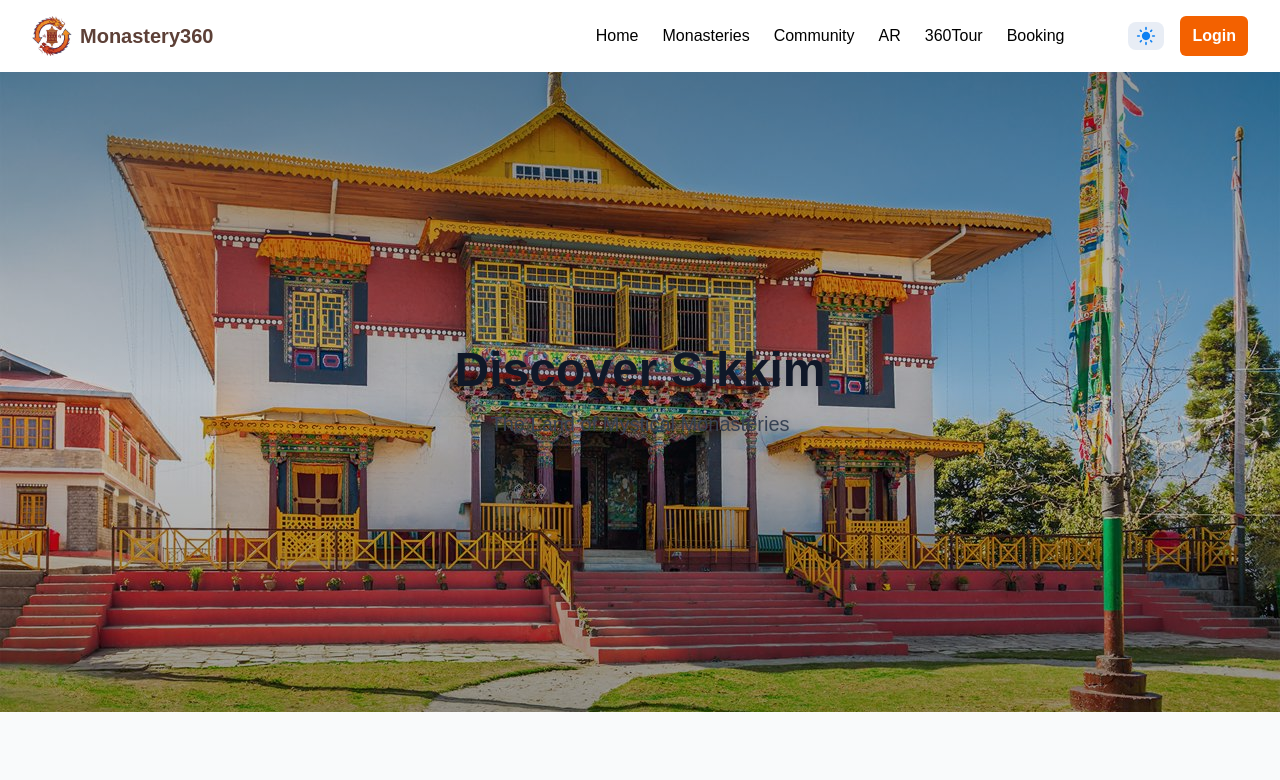
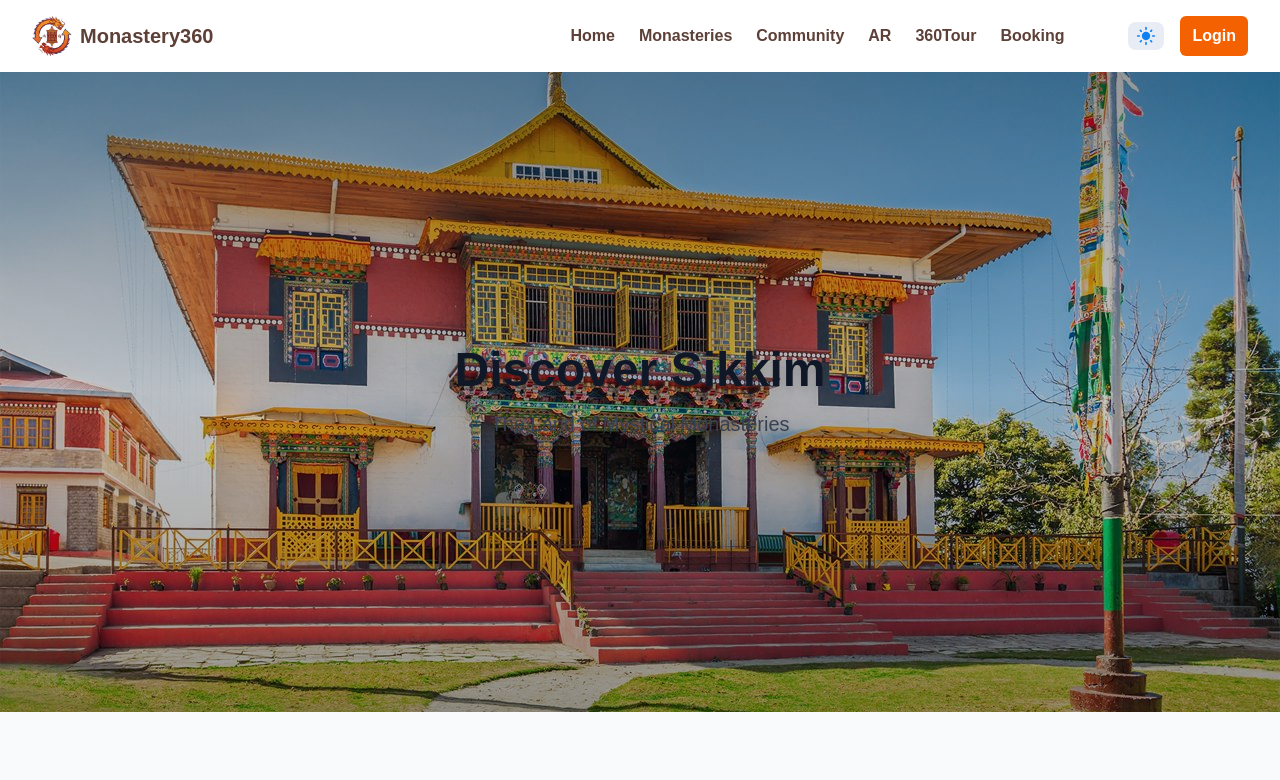
Before and after one commit to Saumya-b10/SITE_REACT, a React (Vite) app: page / in a window 1280 px wide. Shown: the top 780 px of the page. Built offline with nearby package versions, Linux system fonts and the light colour scheme.

Commit message:
Update Navbar.jsx

```diff
--- a/src/components/Navbar.jsx
+++ b/src/components/Navbar.jsx
@@ -2,7 +2,6 @@ import React, { useEffect, useState } from "react";
 import { NavLink, useNavigate } from "react-router-dom";
 import { MdDarkMode } from "react-icons/md";
 import { MdLightMode } from "react-icons/md";
-import { useAuth } from "../context/AuthContext";
 
 const Navbar = ({ setMenuOpen, menuOpen }) => {
   const navigate = useNavigate();
@@ -43,52 +42,58 @@ const Navbar = ({ setMenuOpen, menuOpen }) => {
           </NavLink>
 
           {/* Desktop Menu */}
-          <ul className="hidden md:flex justify-between items-center space-x-6 gap-10  font-medium">
+          <ul className="hidden md:flex justify-between items-center space-x-6 gap-10">
             <div className="flex space-x-6">
               <li>
+                {/* MODIFIED: Added font-bold and text color */}
                 <NavLink
                   to="/"
-                  className="hover:text-[#5D4037] dark:text-[#D7CCC8]"
+                  className="font-bold text-[#5D4037] dark:text-[#D7CCC8]"
                 >
                   Home
                 </NavLink>
               </li>
               <li>
+                {/* MODIFIED: Added font-bold and text color */}
                 <NavLink
                   to="/monasteries"
-                  className="hover:text-[#5D4037] dark:text-[#D7CCC8]"
+                  className="font-bold text-[#5D4037] dark:text-[#D7CCC8]"
                 >
                   Monasteries
                 </NavLink>
               </li>
               <li>
+                {/* MODIFIED: Added font-bold and text color */}
                 <NavLink
                   to="/community"
-                  className="hover:text-[#5D4037] dark:text-[#D7CCC8]"
+                  className="font-bold text-[#5D4037] dark:text-[#D7CCC8]"
                 >
                   Community
                 </NavLink>
               </li>
               <li>
+                {/* MODIFIED: Added font-bold and text color */}
                 <NavLink
                   to="/ar"
-                  className="hover:text-[#5D4037] dark:text-[#D7CCC8]"
+                  className="font-bold text-[#5D4037] dark:text-[#D7CCC8]"
                 >
                   AR
                 </NavLink>
               </li>
               <li>
+                {/* MODIFIED: Added font-bold and text color */}
                 <NavLink
                   to="/360tour"
-                  className="hover:text-[#5D4037] dark:text-[#D7CCC8]"
+                  className="font-bold text-[#5D4037] dark:text-[#D7CCC8]"
                 >
                   360Tour
                 </NavLink>
               </li>
               <li>
+                {/* MODIFIED: Added font-bold and text color */}
                 <NavLink
                   to="/booking"
-                  className="hover:text-[#5D4037] dark:text-[#D7CCC8]"
+                  className="font-bold text-[#5D4037] dark:text-[#D7CCC8]"
                 >
                   Booking
                 </NavLink>
@@ -130,49 +135,55 @@ const Navbar = ({ setMenuOpen, menuOpen }) => {
           <ul className="md:hidden flex flex-col space-y-4 p-4 bg-white dark:bg-gray-900 shadow-lg transition-colors">
             <div className="space-y-4">
               <li>
+                 {/* MODIFIED: Added font-bold and text color */}
                 <NavLink
                   to="/"
-                  className="hover:text-[#5D4037] dark:hover:text-[#D7CCC8]"
+                  className="font-bold text-[#5D4037] dark:text-[#D7CCC8]"
                 >
                   Home
                 </NavLink>
               </li>
               <li>
+                 {/* MODIFIED: Added font-bold and text color */}
                 <NavLink
                   to="/monasteries"
-                  className="hover:text-[#5D4037] dark:hover:text-[#D7CCC8]"
+                  className="font-bold text-[#5D4037] dark:text-[#D7CCC8]"
                 >
                   Monasteries
                 </NavLink>
               </li>
               <li>
+                 {/* MODIFIED: Added font-bold and text color */}
                 <NavLink
                   to="/community"
-                  className="hover:text-[#5D4037] dark:hover:text-[#D7CCC8]"
+                  className="font-bold text-[#5D4037] dark:text-[#D7CCC8]"
                 >
                   Community
                 </NavLink>
               </li>
               <li>
+                 {/* MODIFIED: Added font-bold and text color */}
                 <NavLink
                   to="/ar"
-                  className="hover:text-[#5D4037] dark:hover:text-[#D7CCC8]"
+                  className="font-bold text-[#5D4037] dark:text-[#D7CCC8]"
                 >
                   AR
                 </NavLink>
               </li>
               <li>
+                 {/* MODIFIED: Added font-bold and text color */}
                 <NavLink
                   to="/360tour"
-                  className="hover:text-[#5D4037] dark:hover:text-[#D7CCC8]"
+                  className="font-bold text-[#5D4037] dark:text-[#D7CCC8]"
                 >
                   360Tour
                 </NavLink>
               </li>
               <li>
+                 {/* MODIFIED: Added font-bold and text color */}
                 <NavLink
                   to="/booking"
-                  className="hover:text-[#5D4037] dark:hover:text-[#D7CCC8]"
+                  className="font-bold text-[#5D4037] dark:text-[#D7CCC8]"
                 >
                   Booking
                 </NavLink>
@@ -189,7 +200,7 @@ const Navbar = ({ setMenuOpen, menuOpen }) => {
                   <MdLightMode className="h-5 w-5 text-[#0D80F2]" />
                 )}
               </button>
-              <button className="hover:text-[#5D4037] dark:hover:text-[#D7CCC8]">
+              <button className="font-bold text-[#5D4037] dark:text-[#D7CCC8]">
                 Login
               </button>
             </div>
```
